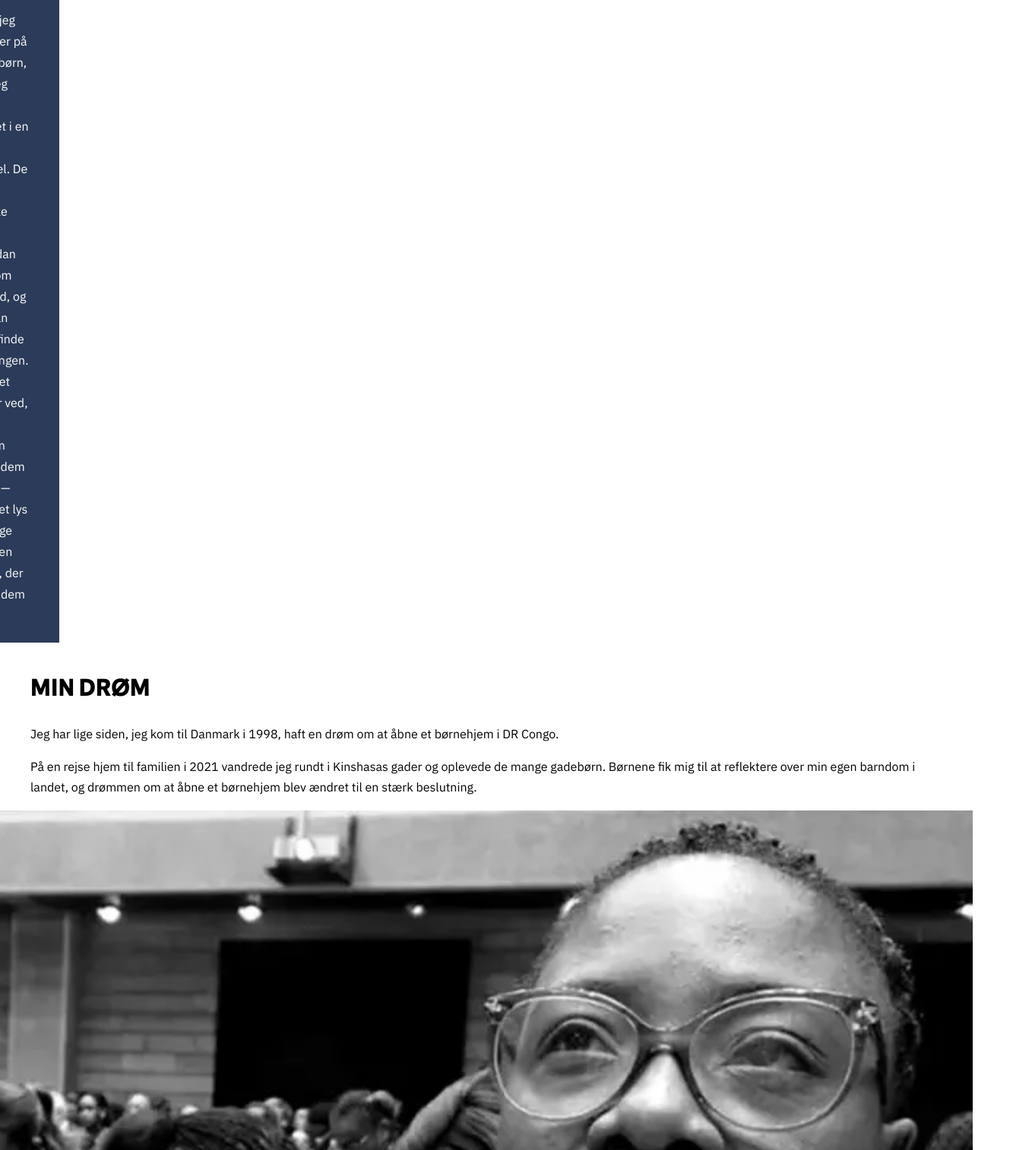
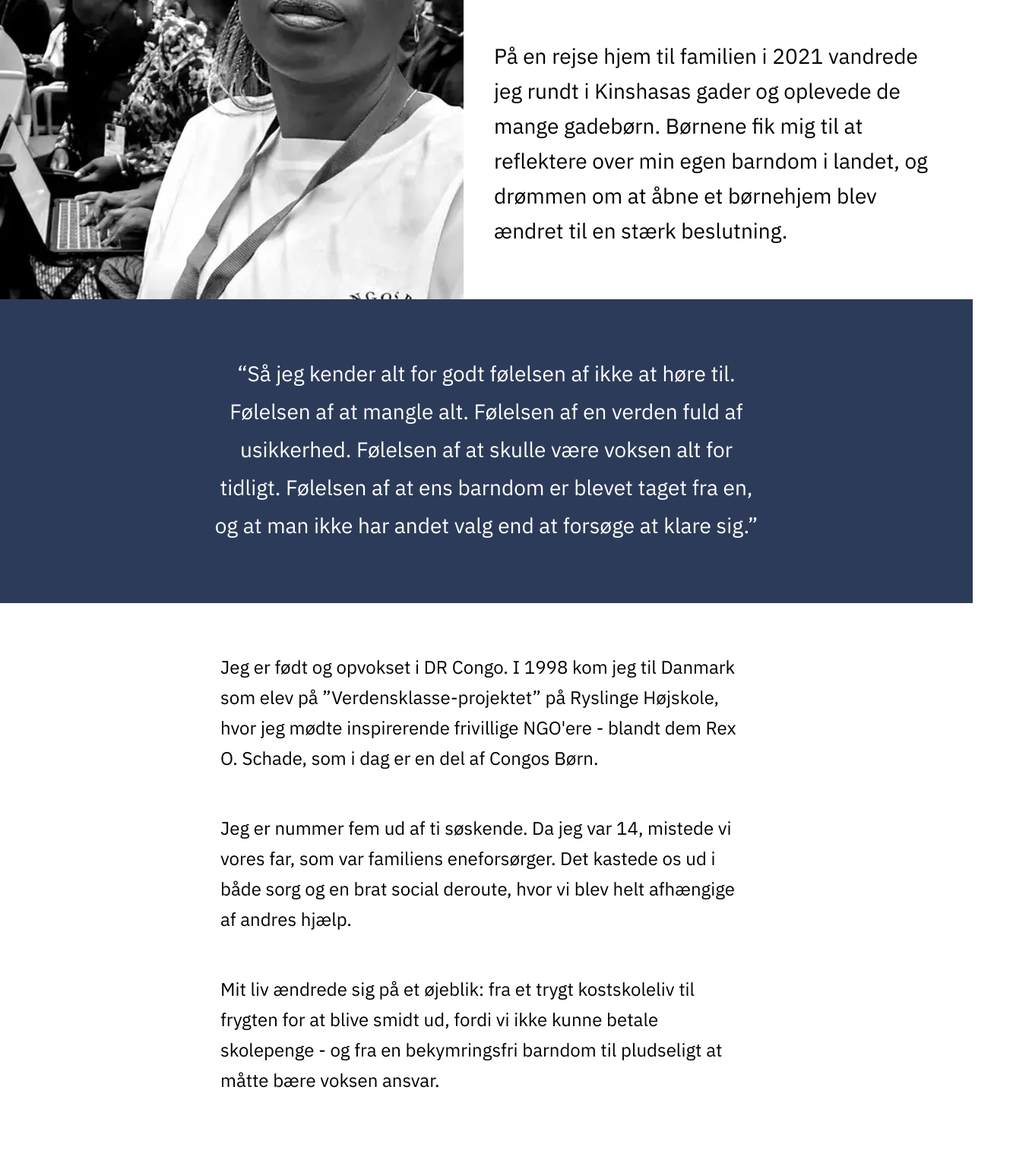
Before and after one commit to lodo0001/congo_boern, a plain HTML site: page gina.html in a window 1280 px wide. Shown: the part 1286-2800 px from the top of the page at 76% size, 1358 px wide, since content can reach past the window. Drawn offline with Linux system fonts and the light colour scheme.

Commit message:
Gina responsiv done

```diff
--- a/css/gina.css
+++ b/css/gina.css
@@ -15,7 +15,6 @@
     font-size: 32px;
 }
 
-
 .hero-text {
     text-align: center;
     font-family: ibm-plex-med;
@@ -23,6 +22,15 @@
 
 .hero-img, .history-img {
     width: 100vw;
+    height: auto;
+}
+
+.dream {
+    display: flex;
+    flex-direction: column;
+}
+.history-img {
+    order: 10;
 }
 
 .quote {
@@ -42,8 +50,77 @@
 }
 
 @media screen and (min-width: 768px) {
-    .hero {
+    .hero-container {
         display: grid;
         grid-template-columns: 1fr 1fr;
+        justify-content: center;
+        height: 80vh;
+    }
+
+
+    .hero-text-container, .dream-content {
+        display: flex;
+        flex-direction: column;
+        align-items: center;
+        justify-content: center;
+    }
+
+    .hero-img {
+        width: auto;
+        justify-self: right;
+    }
+
+    .history-img {
+        width: auto;
+        justify-self: left;
+    }
+
+    .hero-headline {
+        font-size: 68px;
+    }
+
+    .hero-text {
+        font-size: 48px;
+        margin-top: 0;
+    }
+
+    .quote {
+        padding: 75px 280px;
+        font-size: 28px;
+        line-height: 50px;
+        text-align: center;
+        margin: 0;
+    }
+
+    .dream {
+        display: grid;
+        grid-template-columns: 1fr 2fr;
+        justify-content: center;
+        height: 80vh;
+    }
+
+    .history-img {
+        order: 0;
+    }
+
+    .sub-headline {
+        font-size: 64px;
+        margin: 0;
+    }
+
+    .dream-text {
+        font-size: 28px;
+    }
+
+    .dream-text:last-child {
+        margin-bottom: 150px;
+    }
+
+    .history-container {
+    display: flex;
+    flex-direction: column;
+    gap: 20px;
+    margin: 50px 250px;
+    font-size: 24px;
     }
 }
--- a/gina.html
+++ b/gina.html
@@ -69,21 +69,24 @@
     </header> -->
     <main>
       <section class="hero">
-        <div class="hero--container">
+        <div class="hero-container">
+          <div class="hero-text-container">
             <h1 class="hero-headline">Gina Hagebro</h1>
             <p class="hero-text">
               Historien der førte til Congos Børn og VIGALEX
             </p>
           </div>
           <img class="hero-img" src="img/gina/gina1.webp" alt="" />
+        </div>
         <p class="quote">
           "Når jeg tænker på gadebørn, ser jeg børn fanget i en mørk tunnel. De
           ved måske ikke, hvordan de kom derind, og de kan ikke finde udgangen.
-          Mørket bliver ved, indtil nogen viser dem vejen—med et lys at følge
+          Mørket bliver ved, indtil nogen viser dem vejen — med et lys at følge
           eller en hånd, der fører dem ud."
         </p>
       </section>
       <section class="dream">
+        <img class="history-img" src="img/gina/gina2.webp" alt="" />
         <article class="dream-content">
           <h2 class="sub-headline">Min drøm</h2>
           <p class="dream-text">
@@ -99,7 +102,6 @@
         </article>
       </section>
       <section class="history">
-        <img class="history-img" src="img/gina/gina2.webp" alt="" />
         <p class="quote">
           “Så jeg kender alt for godt følelsen af ikke at høre til. Følelsen af
           at mangle alt. Følelsen af en verden fuld af usikkerhed. Følelsen af
@@ -107,23 +109,26 @@
           blevet taget fra en, og at man ikke har andet valg end at forsøge at
           klare sig.”
         </p>
+        <div class="history-container">
           <p class="history-text">
             Jeg er født og opvokset i DR Congo. I 1998 kom jeg til Danmark som
-          elev på ”Verdensklasse-projektet” på Ryslinge Højskole, hvor jeg mødte
-          inspirerende frivillige NGO'ere - blandt dem Rex O. Schade, som i dag
-          er en del af Congos Børn.
+            elev på ”Verdensklasse-projektet” på Ryslinge Højskole, hvor jeg
+            mødte inspirerende frivillige NGO'ere - blandt dem Rex O. Schade,
+            som i dag er en del af Congos Børn.
           </p>
           <p class="history-text">
             Jeg er nummer fem ud af ti søskende. Da jeg var 14, mistede vi vores
-          far, som var familiens eneforsørger. Det kastede os ud i både sorg og
-          en brat social deroute, hvor vi blev helt afhængige af andres hjælp.
+            far, som var familiens eneforsørger. Det kastede os ud i både sorg
+            og en brat social deroute, hvor vi blev helt afhængige af andres
+            hjælp.
           </p>
           <p class="history-text">
             Mit liv ændrede sig på et øjeblik: fra et trygt kostskoleliv til
-          frygten for at blive smidt ud, fordi vi ikke kunne betale skolepenge –
-          og fra en bekymringsfri barndom til pludseligt at måtte bære voksen
-          ansvar.
+            frygten for at blive smidt ud, fordi vi ikke kunne betale skolepenge
+            - og fra en bekymringsfri barndom til pludseligt at måtte bære
+            voksen ansvar.
           </p>
+        </div>
       </section>
     </main>
     <!-- <footer>
```
Lines whose indentation alone changed are shown as unchanged.
